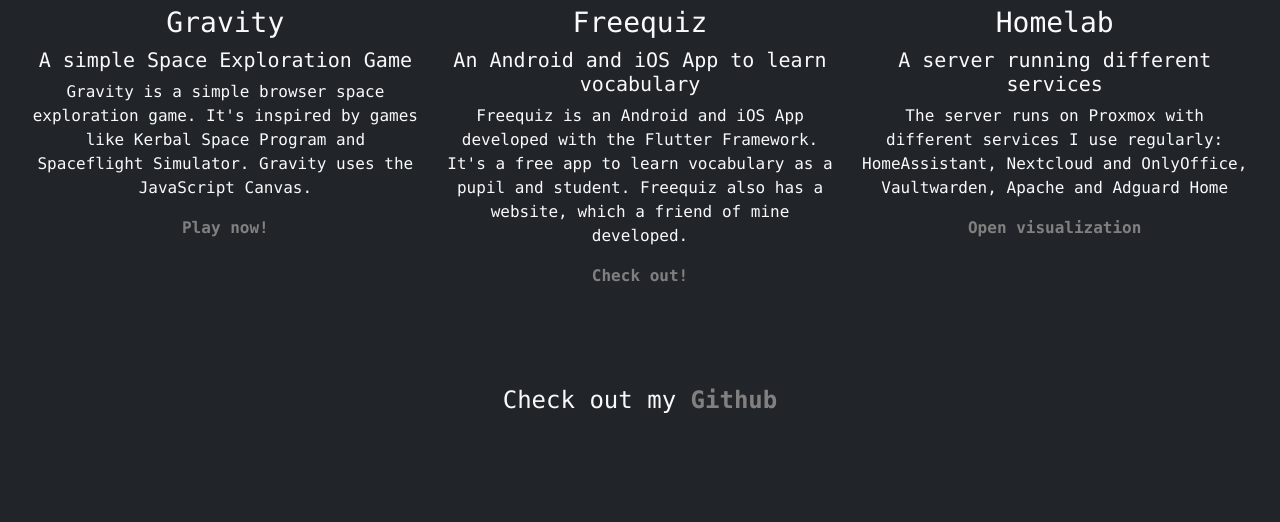
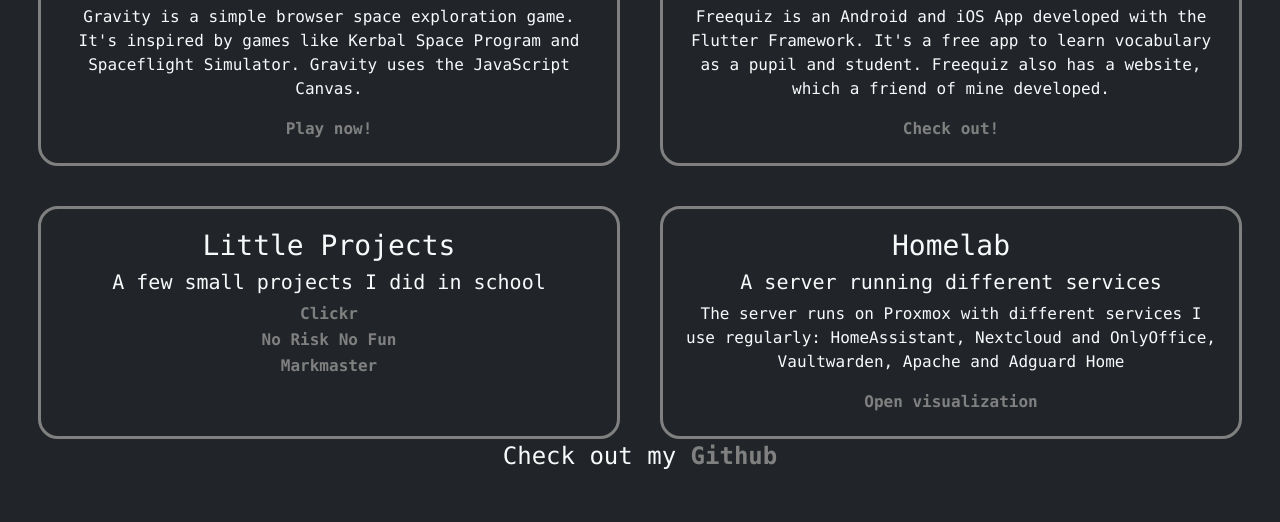
Before and after one commit to rabbit3c/homepage, a plain HTML site: page index.html in a window 1280 px wide. Shown: the part 278-800 px from the top of the page. Drawn offline with nearby package versions, Linux system fonts and the light colour scheme.

Commit message:
Improved Design Projects

```diff
--- a/index.html
+++ b/index.html
@@ -36,14 +36,10 @@
                         <span class="underline bg-green"></span>
                     </span>.
                 </h5>
-                <br>
-                <br>
-                <h2>Projects</h2>
             </div>
         </div>
-        <br>
         <div class="row justify-content-center text-center">
-            <div class="col">
+            <div class="col project">
                 <h3>Gravity</h3>
                 <h5>A simple Space Exploration Game</h5>
                 <p>Gravity is a simple browser space exploration game. It's inspired by games like Kerbal Space Program and Spaceflight Simulator. Gravity uses the JavaScript Canvas.</p>
@@ -51,7 +47,7 @@
                     <span class="underline bg-gray"></span>
                 </a>
             </div>
-            <div class="col">
+            <div class="col project">
                 <h3>Freequiz</h3>
                 <h5>An Android and iOS App to learn vocabulary</h5>
                 <p>Freequiz is an Android and iOS App developed with the Flutter Framework. It's a free app to learn vocabulary as a pupil and student. Freequiz also has a website, which a friend of mine developed.</p>
@@ -59,7 +55,24 @@
                     <span class="underline bg-gray"></span>
                 </a>
             </div>
-            <div class="col">
+        </div>
+        <div class="row justify-content-center text-center">
+            <div class="col project">
+                <h3>Little Projects</h3>
+                <h5>A few small projects I did in school</h5>
+                <a href="/clickr" class="button">Clickr
+                    <span class="underline bg-gray"></span>
+                </a>
+                <br>
+                <a href="/norisknofun" class="button">No Risk No Fun
+                    <span class="underline bg-gray"></span>
+                </a>
+                <br>
+                <a href="/markmaster" class="button">Markmaster
+                    <span class="underline bg-gray"></span>
+                </a>
+            </div>
+            <div class="col project">
                 <h3>Homelab</h3>
                 <h5>A server running different services </h5>
                 <p>The server runs on Proxmox with different services I use regularly: HomeAssistant, Nextcloud and OnlyOffice, Vaultwarden, Apache and Adguard Home</p>
@@ -68,20 +81,12 @@
                 </a>
             </div>
         </div>
-        <br>
-        <br>
-        <br>
-        <br>
-        <div class="row justify-content-center text-center">
-            <div class="col">
-                <h4 class="hidden-item">
-                    Check out my
-                    <a href="https://github.com/rabbit3c" class="button" target="_blank">Github
-                        <span class="underline bg-gray"></span>
-                    </a>
-                </h4>
-            </div>
-        </div>
+        <h4 class="footer">
+            Check out my
+            <a href="https://github.com/rabbit3c" class="button" target="_blank">Github
+                <span class="underline bg-gray"></span>
+            </a>
+        </h4>
     </div>
     <script src="title.js"></script>
     <script src="cursor.js"></script>
--- a/style.css
+++ b/style.css
@@ -1,5 +1,6 @@
-* {
+html {
     cursor: none;
+    min-height: 100%;
 }
 
 .content {
@@ -119,3 +120,28 @@
 *:hover>.underline {
     width: 100%;
 }
+
+.project {
+    max-width: 600px;
+    padding: 20px;
+    margin: 20px;
+    border: solid;
+    border-radius: 20px;
+    border-color: grey;
+}
+
+.project:hover {
+    max-width: 604px;
+    padding: 22px;
+    margin: 18px;
+    border-radius: 22px;
+    transition: padding .1s ease, margin .1s ease, max-width .1s ease, border-radius .1s ease;
+}
+
+
+.footer {
+    top: 90%;
+    left: 50%;
+    transform: translateX(-50%);
+    position: absolute;
+}
```
